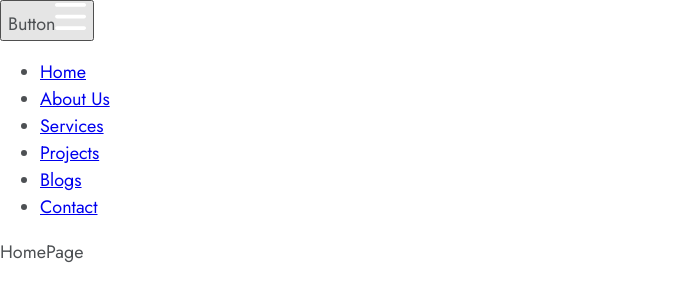
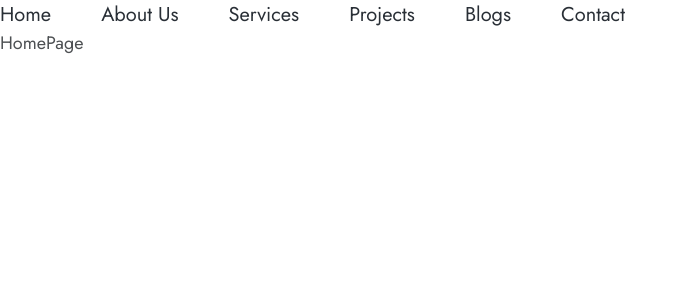
Before and after one commit to Lukas-Daugela/React-Vite-Interno, a React (Vite) app: page / in a window 1280 px wide. Shown: the top 300 px of the page, without its empty margins (0-688 px from the left). Built offline with nearby package versions, Linux system fonts and the light colour scheme.

Commit message:
Added Navbar styles and delay animation mixin

```diff
--- a/public/assets/svg/BurgerIcon.jsx
+++ b/public/assets/svg/BurgerIcon.jsx
@@ -11,15 +11,15 @@ function BurgerIcon() {
     >
       <path
         d="M0 1.90141C0 0.851289 0.85129 0 1.90141 0H29.0986C30.1487 0 31 0.851289 31 1.90141C31 2.95153 30.1487 3.80282 29.0986 3.80282H1.90141C0.851291 3.80282 0 2.95153 0 1.90141Z"
-        fill="white"
+        fill="currentColor"
       />
       <path
         d="M0.09375 13.5474C0.09375 12.4973 0.94504 11.646 1.99516 11.646H29.0986C30.1487 11.646 31 12.4973 31 13.5474C31 14.5975 30.1487 15.4488 29.0986 15.4488H1.99516C0.94504 15.4488 0.09375 14.5975 0.09375 13.5474Z"
-        fill="white"
+        fill="currentColor"
       />
       <path
         d="M0.09375 25.0984C0.09375 24.0483 0.94504 23.197 1.99516 23.197H29.0986C30.1487 23.197 31 24.0483 31 25.0984C31 26.1485 30.1487 26.9998 29.0986 26.9998H1.99516C0.94504 26.9998 0.09375 26.1485 0.09375 25.0984Z"
-        fill="white"
+        fill="currentColor"
       />
     </svg>
   );
--- a/public/assets/svg/CloseIcon.jsx
+++ b/public/assets/svg/CloseIcon.jsx
@@ -13,13 +13,13 @@ function CloseIcon() {
         fillRule="evenodd"
         clipRule="evenodd"
         d="M24.546 0.459043C24.6915 0.604186 24.8069 0.776609 24.8857 0.966438C24.9645 1.15627 25.005 1.35977 25.005 1.56529C25.005 1.77082 24.9645 1.97432 24.8857 2.16415C24.8069 2.35398 24.6915 2.5264 24.546 2.67154L2.67097 24.5465C2.37757 24.8399 1.97964 25.0048 1.56472 25.0048C1.14979 25.0048 0.751863 24.8399 0.458468 24.5465C0.165072 24.2531 0.000244144 23.8552 0.000244141 23.4403C0.000244138 23.0254 0.165072 22.6274 0.458468 22.334L22.3335 0.459043C22.4786 0.313533 22.651 0.198086 22.8409 0.119316C23.0307 0.0405457 23.2342 0 23.4397 0C23.6452 0 23.8487 0.0405457 24.0386 0.119316C24.2284 0.198086 24.4008 0.313533 24.546 0.459043Z"
-        fill="white"
+        fill="currentColor"
       />
       <path
         fillRule="evenodd"
         clipRule="evenodd"
         d="M0.459043 0.459043C0.313533 0.604186 0.198086 0.776609 0.119316 0.966438C0.0405457 1.15627 0 1.35977 0 1.56529C0 1.77082 0.0405457 1.97432 0.119316 2.16415C0.198086 2.35398 0.313533 2.5264 0.459043 2.67154L22.334 24.5465C22.6274 24.8399 23.0254 25.0048 23.4403 25.0048C23.8552 25.0048 24.2531 24.8399 24.5465 24.5465C24.8399 24.2531 25.0048 23.8552 25.0048 23.4403C25.0048 23.0254 24.8399 22.6274 24.5465 22.334L2.67154 0.459043C2.5264 0.313533 2.35398 0.198086 2.16415 0.119316C1.97432 0.0405457 1.77082 0 1.56529 0C1.35977 0 1.15627 0.0405457 0.966438 0.119316C0.776609 0.198086 0.604186 0.313533 0.459043 0.459043Z"
-        fill="white"
+        fill="currentColor"
       />
     </svg>
   );
--- a/src/components/Navbar/Navbar.jsx
+++ b/src/components/Navbar/Navbar.jsx
@@ -21,7 +21,6 @@ export default function Navbar() {
         className={cn('nav-button')}
         onClick={() => setIsBurgerOpen((prev) => !prev)}
       >
-        Button
         {isBurgerOpen ? <CloseIcon /> : <BurgerIcon />}
       </button>
       <nav
--- a/src/components/Navbar/Navbar.module.scss
+++ b/src/components/Navbar/Navbar.module.scss
@@ -1 +1,133 @@
 @import '../../sass/index';
+
+@keyframes nav-wrapper-in {
+  from {
+    transform: translateY(-100%);
+  }
+
+  to {
+    transform: translateY(0%);
+  }
+}
+
+@keyframes nav-element-in {
+  from {
+    opacity: 0;
+    transform: translateY(-50%);
+  }
+
+  to {
+    opacity: 1;
+    transform: translateY(0);
+  }
+}
+
+.no-scroll {
+  overflow: hidden;
+}
+
+.navigation {
+  @include body-styles('medium', var(--color-secondary));
+
+  display: flex;
+
+  &--expanded {
+    align-items: center;
+    background-color: var(--color-rgba-dark);
+    display: flex;
+    flex-direction: column;
+    inset: 9.5rem 0 0 0;
+    overflow: scroll;
+    position: fixed;
+    z-index: 1;
+
+    @include media-query('md') {
+      align-items: baseline;
+      flex-direction: row;
+      overflow: visible;
+      position: static;
+      width: auto;
+    }
+  }
+
+  &--closed {
+    display: none;
+
+    @include media-query('md') {
+      display: flex;
+    }
+  }
+
+  &__wrapper {
+    @include reset-list-style;
+
+    animation: nav-wrapper-in 0.5s ease;
+    background-color: var(--color-golden-940);
+    border-radius: 2rem;
+    margin: 2rem;
+    padding: 2rem;
+    text-align: center;
+    width: 90%;
+
+    @include media-query('md') {
+      align-items: center;
+      animation: none;
+      background-color: unset;
+      border-radius: 0;
+      display: flex;
+      gap: 2.4rem;
+      margin: 0;
+      padding: 0;
+      width: unset;
+    }
+    @include media-query('lg') {
+      gap: 5rem;
+    }
+  }
+
+  &__link {
+    color: var(--color-secondary);
+    display: block;
+    text-decoration: none;
+  }
+
+  &__option {
+    align-items: center;
+    animation: nav-element-in 0.5s ease forwards;
+    cursor: pointer;
+    justify-content: center;
+    opacity: 0;
+    padding: 1.8rem 0;
+    @include body-styles('medium', var(--color-secondary));
+    @include delay-childs-animation($delay: 0.1, $childs: 6);
+
+    @include media-query('md') {
+      align-items: baseline;
+      animation: none;
+      display: flex;
+      flex-direction: row;
+      opacity: 1;
+      padding: 0;
+      text-decoration: none;
+    }
+
+    &--link {
+      @include body-styles('medium', var(--color-secondary));
+
+      text-decoration: none;
+    }
+  }
+}
+
+.nav-button {
+  background-color: var(--color-golden-940);
+  border: 0;
+  border-radius: 0.5rem;
+  height: 3.5rem;
+  width: 3.5rem;
+  @include flex-center;
+
+  @include media-query('md') {
+    display: none;
+  }
+}
--- /dev/null
+++ b/src/sass/mixins/delay-childs-animation.scss
@@ -0,0 +1,7 @@
+@mixin delay-childs-animation($delay, $childs) {
+  @for $i from 1 through $childs {
+    &:nth-child(#{$i}) {
+      animation-delay: #{$i * $delay}s;
+    }
+  }
+}
--- a/src/sass/mixins/index.scss
+++ b/src/sass/mixins/index.scss
@@ -2,3 +2,4 @@
 @import 'flex-center';
 @import 'reset-list-styles';
 @import 'typography-styles';
+@import 'delay-childs-animation';
--- a/src/sass/variables.scss
+++ b/src/sass/variables.scss
@@ -9,6 +9,8 @@
 
   --color-golden-630: #cda274;
   --color-golden-940: #f4f0ec;
+
+  --color-rgba-dark: rgba(10, 10, 10, 0.7);
 
   /* Base */
   --color-primary: var(--color-golden-630);
```
